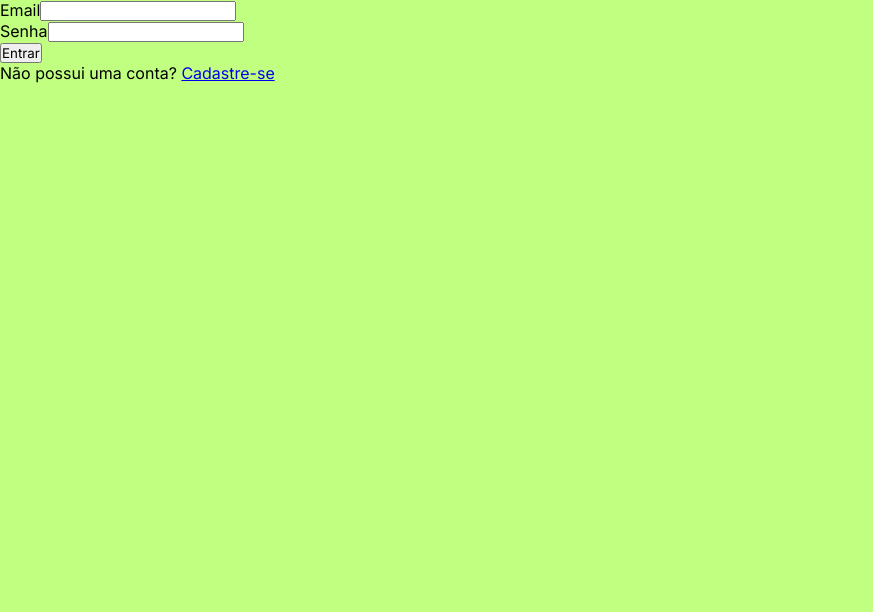
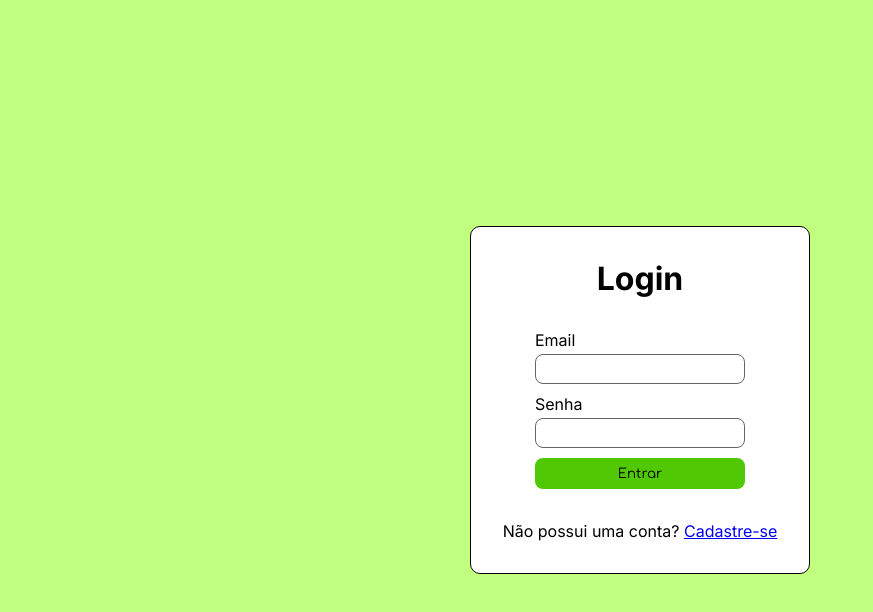
Before and after one commit to Victor3294/M1-Projeto-Avaliativo, a React (Vite) app: page /login in a window 1280 px wide. Shown: the top 612 px of the page, without its empty margins (0-873 px from the left). Built offline with nearby package versions, Linux system fonts and the light colour scheme; data requests are answered from the project's data file.

Commit message:
style: 💄 Estilização da pagina de login

```diff
--- a/src/pages/Login/index.jsx
+++ b/src/pages/Login/index.jsx
@@ -2,6 +2,7 @@ import { useContext } from "react";
 import { useForm } from "react-hook-form";
 import { UsuariosContext } from "../../context/UsuariosContext";
 import { Link } from "react-router-dom";
+import style from "./style.module.css"
 function Login() {
   const {
     register, handleSubmit, formState: {errors}
@@ -14,28 +15,35 @@ function Login() {
   }
   return (
     <>
-      <form onSubmit={handleSubmit(sendForm)}>
-        <div>
+      <div className={style.containerPai}>
+        <div className={style.containerContent}>
+          <h1>Login</h1>
+          <form className={style.containerFormulario} onSubmit={handleSubmit(sendForm)}>
+            <div className={style.caixaInput}>
               <label htmlFor="">Email</label>
               <input
+                className={style.input}
                 type="email"
                 {...register("email", {
                   required: "Informe seu email.",
                 })}
               />
-          {errors?.email && <p>{errors.email?.message}</p>}
+              {errors?.email && <p className={style.erro}>{errors.email?.message}</p>}
             </div>
-        <div>
+            <div className={style.caixaInput}>
                 <label htmlFor="">Senha</label>
                 <input type="password"
+                 className={style.input}
                 {...register("senha", {
                     required: "Informe sua senha.",
                 })}/>
-            {errors?.senha && <p>{errors.senha?.message}</p>}
+                {errors?.senha && <p className={style.erro}>{errors.senha?.message}</p>}
             </div>
-        <button type="submit">Entrar</button>
+            <button className={style.button} type="submit">Entrar</button>
           </form>
           <p>Não possui uma conta? <Link to="/usuario/cadastro">Cadastre-se</Link></p>
+        </div>
+      </div>
     </>
   );
 }
--- /dev/null
+++ b/src/pages/Login/style.module.css
@@ -0,0 +1,51 @@
+.containerPai{
+    display: flex;
+    flex-direction: column;
+    justify-content: center;
+    height: 100vh;
+    align-items: center;
+}
+
+.containerContent{
+    display: flex;
+    flex-direction: column;
+    align-items: center;
+    justify-content: space-around;
+    border: 1px solid #000;
+    background-color: #fff;
+    border-radius: 10px;
+    padding: 2rem;
+    gap: 2rem;
+}
+
+.containerFormulario{
+    display: flex;
+    flex-direction: column;
+    gap: 10px;
+}
+
+.caixaInput{
+    display: flex;
+    flex-direction: column;
+}
+
+.input{
+    margin-top: 4px;
+    padding: 8px;
+    height: 30px;
+    border-radius: 8px;
+    border: 1px solid  #686464
+}
+
+.erro{
+    font-weight: bold;
+    margin: 8px;
+}
+
+.button{
+    background-color: #51c804;
+    font-family: "Comfortaa", sans-serif;
+    padding: 8px;
+    border-radius: 8px;
+    border: none;
+}
```
Lines whose indentation alone changed are shown as unchanged.
